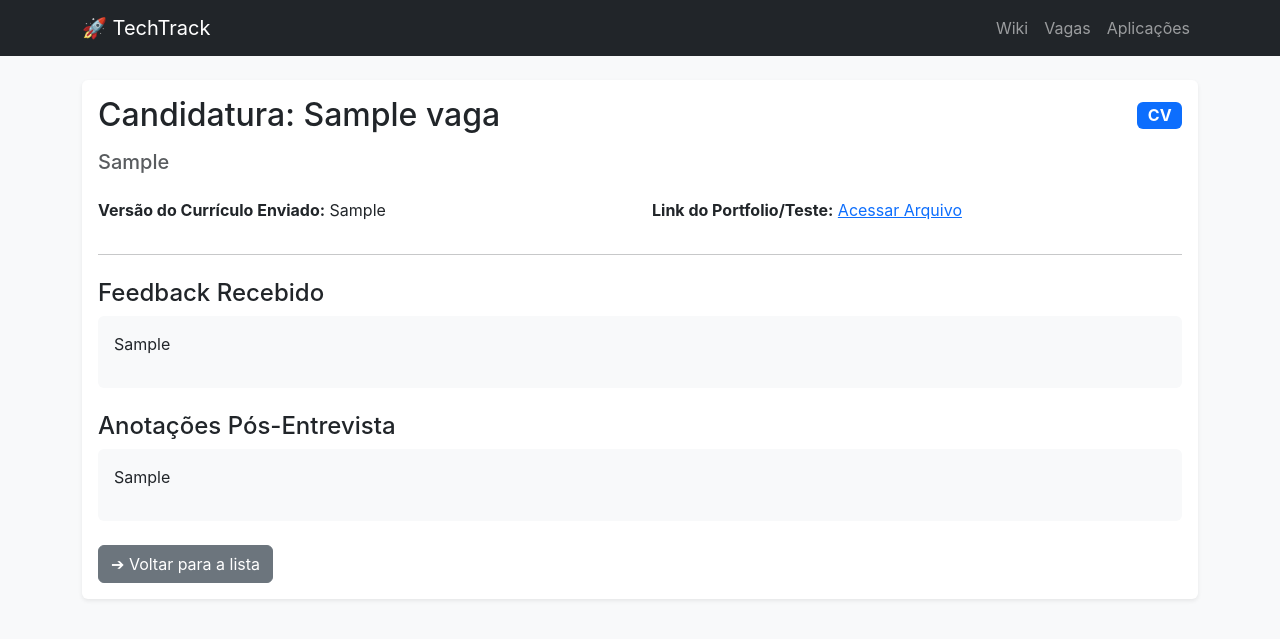
After one commit to mariaszpc/techtrack, a Django app: page /aplicacoes/1/ in a window 1280 px wide. The commit adds this page. Shown: the top 639 px of the page. Run offline with Django 5.2, Linux system fonts and the light colour scheme; tables that the repository leaves empty hold one stand-in row (values such as "Sample post").

Commit message:
Criação da sessão de Aplicações

```diff
--- /dev/null
+++ b/core/templates/core/aplicacao_detail.html
@@ -0,0 +1,42 @@
+{% extends 'core/base.html' %}
+
+{% block content %}
+<div class="card shadow-sm">
+    <div class="card-body">
+        <div class="d-flex justify-content-between align-items-center mb-3">
+            <h2 class="card-title m-0">Candidatura: {{ aplicacao.vaga.titulo }}</h2>
+            <span class="badge bg-primary fs-6">{{ aplicacao.etapa_atual }}</span>
+        </div>
+        <h5 class="text-muted mb-4">{{ aplicacao.vaga.empresa }}</h5>
+
+        <div class="row mb-3">
+            <div class="col-md-6">
+                <p><strong>Versão do Currículo Enviado:</strong> {{ aplicacao.curriculo_versao|default:"Não informado" }}</p>
+            </div>
+            <div class="col-md-6">
+                <p><strong>Link do Portfolio/Teste:</strong>
+                    {% if aplicacao.portfolio_link %}
+                        <a href="{{ aplicacao.portfolio_link }}" target="_blank">Acessar Arquivo</a>
+                    {% else %}
+                        Não informado
+                    {% endif %}
+                </p>
+            </div>
+        </div>
+
+        <hr>
+
+        <h4 class="mt-4">Feedback Recebido</h4>
+        <div class="bg-light p-3 rounded mb-4">
+            <p class="mb-0">{{ aplicacao.feedback_recebido|default:"Nenhum feedback registrado ainda."|linebreaks }}</p>
+        </div>
+
+        <h4>Anotações Pós-Entrevista</h4>
+        <div class="bg-light p-3 rounded mb-4">
+            <p class="mb-0">{{ aplicacao.anotacoes_pos_entrevista|default:"Nenhuma anotação registrada."|linebreaks }}</p>
+        </div>
+
+        <a href="{% url 'aplicacao_list' %}" class="btn btn-secondary">➔ Voltar para a lista</a>
+    </div>
+</div>
+{% endblock %}
--- a/core/templates/core/base.html
+++ b/core/templates/core/base.html
@@ -18,6 +18,7 @@
             <div class="navbar-nav">
                 <a class="nav-link" href="{% url 'linguagem_list' %}">Wiki</a>
                 <a class="nav-link" href="{% url 'vaga_list' %}">Vagas</a>
+                <a class="nav-link" href="{% url 'aplicacao_list' %}">Aplicações</a>
             </div>
         </div>
     </nav>
--- a/core/templates/core/dashboard.html
+++ b/core/templates/core/dashboard.html
@@ -40,7 +40,7 @@
                 <h2 class="display-4 fw-bold">{{ aplicacoes_ativas }}</h2>
             </div>
             <div class="card-footer border-0 bg-transparent">
-                <a href="#" class="text-dark text-decoration-none fw-bold">Acompanhar Funil ➔</a>
+                <a href="{% url 'aplicacao_list' %}" class="text-white text-decoration-none fw-bold">Ver Aplicações ➔</a>
             </div>
         </div>
     </div>
--- a/core/views.py
+++ b/core/views.py
@@ -78,3 +78,26 @@ class VagaCreateView(CreateView):
     template_name = 'core/vaga_form.html'
     form_class = VagaForm
     success_url = reverse_lazy('vaga_list')
+
+# ----------------------------
+# APLICAÇÕES
+# ----------------------------
+class AplicacaoListView(ListView):
+    model = Aplicacao
+    template_name = 'core/aplicacao_list.html'
+    context_object_name = 'aplicacoes'
+
+class AplicacaoDetailView(DetailView):
+    model = Aplicacao
+    template_name = 'core/aplicacao_detail.html'
+    context_object_name = 'aplicacao'
+
+class AplicacaoCreateView(CreateView):
+    model = Aplicacao
+    template_name = 'core/aplicacao_form.html'
+    # Os campos que vão aparecer para o usuário preencher
+    fields = [
+        'vaga', 'etapa_atual', 'curriculo_versao',
+        'portfolio_link', 'feedback_recebido', 'anotacoes_pos_entrevista'
+    ]
+    success_url = reverse_lazy('aplicacao_list')
--- a/techtrack/urls.py
+++ b/techtrack/urls.py
@@ -2,7 +2,8 @@ from django.contrib import admin
 from django.urls import path
 from core.views import (
     LinguagemListView, LinguagemDetailView, DashboardView,
-    LinguagemCreateView, VagaListView, VagaDetailView, VagaCreateView
+    LinguagemCreateView, VagaListView, VagaDetailView, VagaCreateView,
+    AplicacaoListView, AplicacaoDetailView, AplicacaoCreateView
 )
 
 urlpatterns = [
@@ -12,14 +13,18 @@ urlpatterns = [
     # Rota inicial vazia levando para o Dashboard:
     path('', DashboardView.as_view(), name='dashboard'),
 
-# Rotas da Wiki
+    # Rotas da Wiki
     path('wiki/', LinguagemListView.as_view(), name='linguagem_list'),
-    # A rota de criação deve vir ANTES da rota de detalhe
     path('wiki/nova/', LinguagemCreateView.as_view(), name='linguagem_create'),
     path('wiki/<int:pk>/', LinguagemDetailView.as_view(), name='linguagem_detail'),
 
-# Rotas de Vagas
+    # Rotas de Vagas
     path('vagas/', VagaListView.as_view(), name='vaga_list'),
     path('vagas/nova/', VagaCreateView.as_view(), name='vaga_create'),
     path('vagas/<int:pk>/', VagaDetailView.as_view(), name='vaga_detail'),
+
+    # Rotas de Aplicações
+    path('aplicacoes/', AplicacaoListView.as_view(), name='aplicacao_list'),
+    path('aplicacoes/nova/', AplicacaoCreateView.as_view(), name='aplicacao_create'),
+    path('aplicacoes/<int:pk>/', AplicacaoDetailView.as_view(), name='aplicacao_detail')
 ]
```
Also changed, not shown: core/templates/core/aplicacao_form.html (added, +36 -0 lines), core/templates/core/aplicacao_list.html (added, +31 -0 lines).
